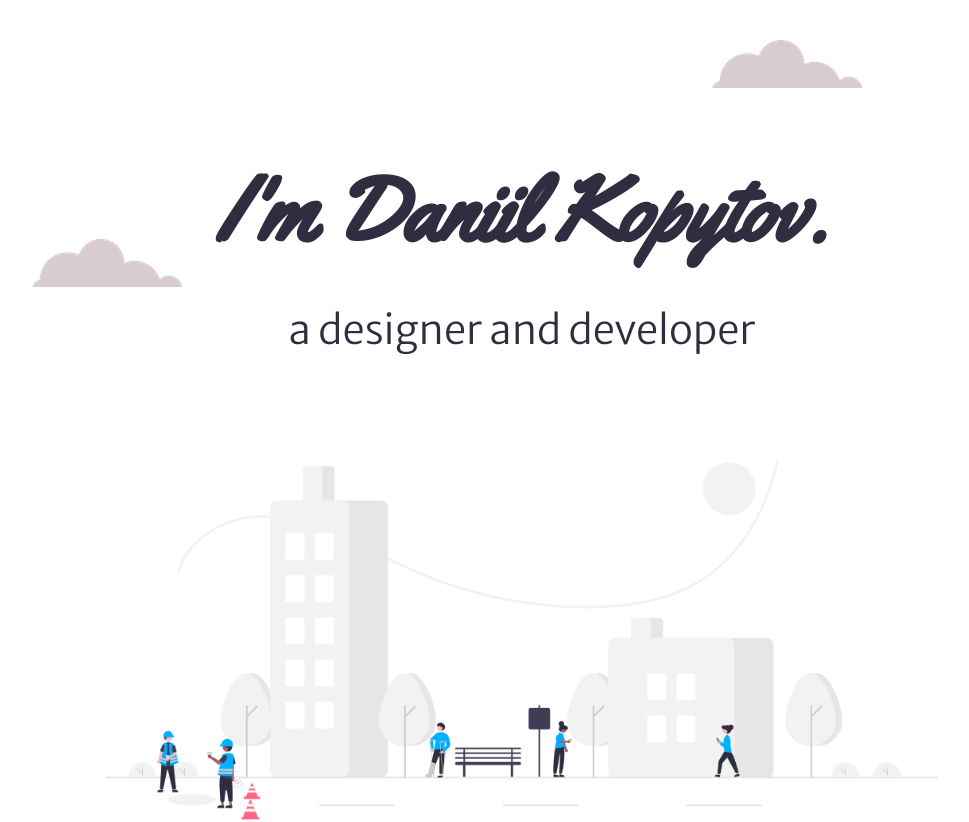
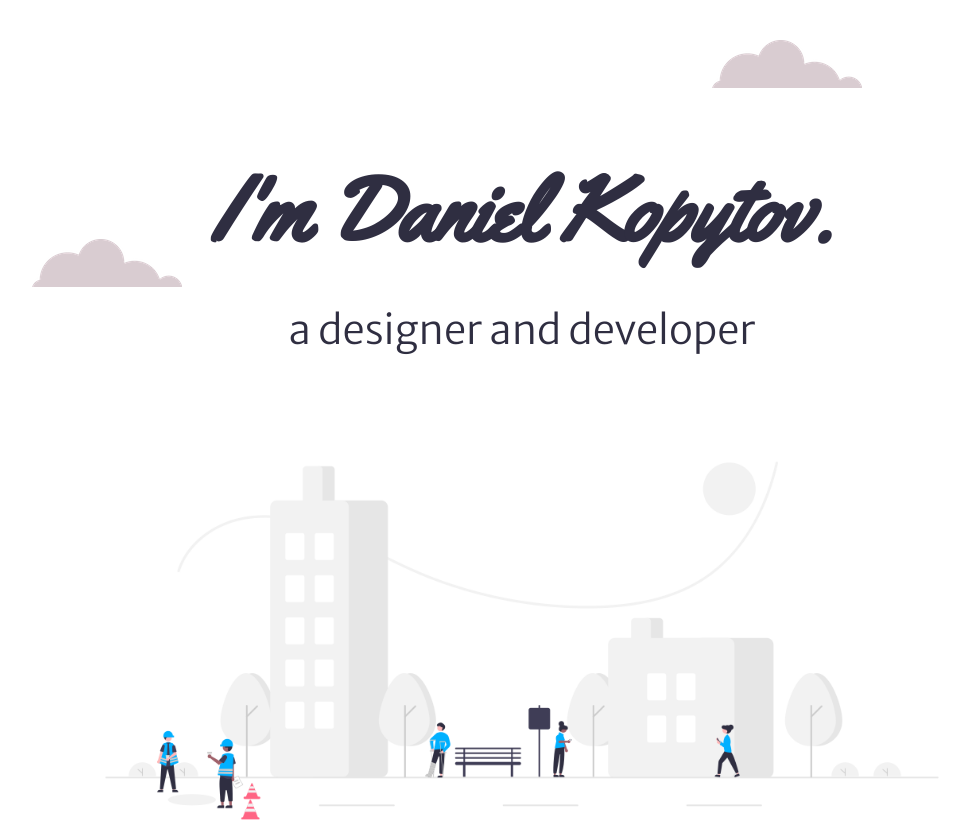
Before and after one commit to dakopytov/cv, a plain HTML site: page index.html in a window 1280 px wide. Shown: the top 822 px of the page, without its empty margins (118-1087 px from the left). Drawn offline with Linux system fonts and the light colour scheme.

Commit message:
Update index.html
name changed

```diff
--- a/index.html
+++ b/index.html
@@ -3,7 +3,7 @@
 <head>
     <meta charset="UTF-8">
     <meta name="viewport" content="width=device-width, initial-scale=1.0">
-    <title>Daniil Kopytov</title>
+    <title>Daniel Kopytov</title>
     <link rel="stylesheet" href="css/styles.css">
     <link rel="icon" href="favicon.ico">
     <link rel="preconnect" href="https://fonts.gstatic.com">
@@ -13,7 +13,7 @@
 
     <div class="top-container">
         <img class="top-cloud" src="images/cloud.png" alt="cloud-img">
-        <h1>I'm Daniil Kopytov.</h1>
+        <h1>I'm Daniel Kopytov.</h1>
         <h2>a designer and developer</h2>
         <img class="bottom-cloud" src="images/cloud.png" alt="cloud-img">
         <img src="images/city_life_gnpr.png" width="80%" alt="city-img" class="city">
```
